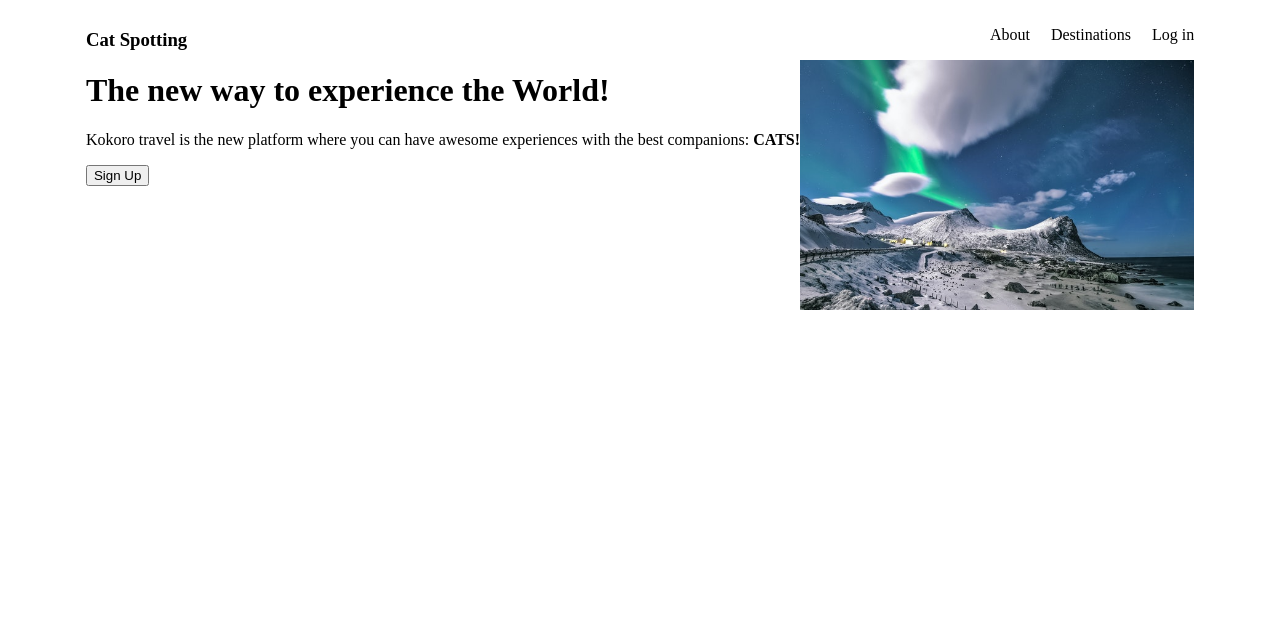
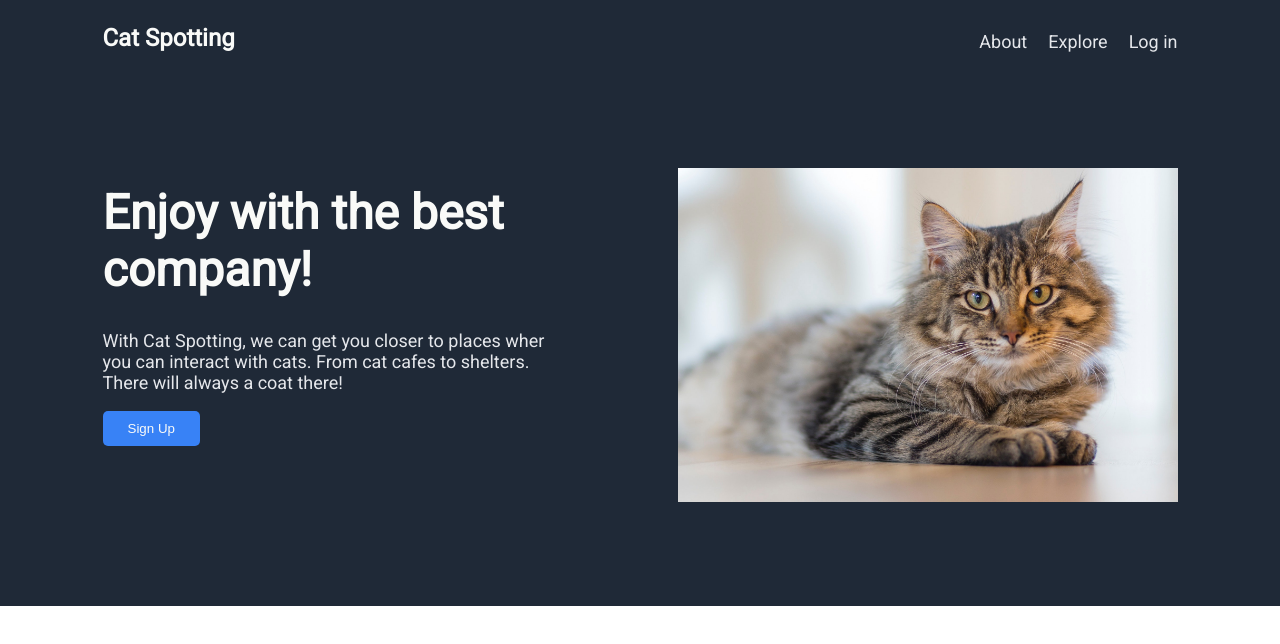
Before and after one commit to Oscsalven/TOP-project-langing-page, a plain HTML site: page index.html in a window 1280 px wide. Drawn offline with Linux system fonts and the light colour scheme.

Commit message:
Finished first container

```diff
--- a/index.html
+++ b/index.html
@@ -5,24 +5,25 @@
     <meta http-equiv="X-UA-Compatible" content="IE=edge">
     <meta name="viewport" content="width=device-width, initial-scale=1.0">
     <link rel="stylesheet" href="styles/styles.css">
+    <link href="https://fonts.googleapis.com/css2?family=Roboto&display=swap" rel="stylesheet"> <!-- Fonts used -->
     <title>Cat Spotting</title>
 </head>
 <body>
     <div id="first-container">
         <div class="left-column">
-            <h3>Cat Spotting</h3>
-            <h1>The new way to experience the World!</h1>
-            <p>Kokoro travel is the new platform where you can have awesome experiences with the best companions: <strong>CATS!</strong></p>
-            <button>Sign Up</button>
+            <h3 class="header-logo">Cat Spotting</h3>
+            <h1 class="title">Enjoy with the best company!</h1>
+            <p class="description">With Cat Spotting, we can get you closer to places wher you can interact with cats. From cat cafes to shelters. There will always a coat there!</p>
+            <button class="sign-up-button">Sign Up</button>
         </div>
         <div class="right-column">
             <ul class="header-menu">
-                <li>About</li>
-                <li>Destinations</li>
-                <li>Log in</li>
+                <li><a class="header-link" href="https://en.wikipedia.org/wiki/Cat">About</a></li>
+                <li><a class="header-link" href="https://en.wikipedia.org/wiki/Cat">Explore</a></li>
+                <li><a class="header-link" href="https://en.wikipedia.org/wiki/Cat">Log in</a></li>
             </ul>
             <div class="Front-image">
-                <img class="front-image" src="styles/images/Top-image.jpg" alt="Front-cat-picture">
+                <img class="front-image" src="styles/images/pexels-inge-wallumrød-177809.jpg" alt="Front-cat-picture">
             </div>
         </div>
     </div>
--- a/styles/styles.css
+++ b/styles/styles.css
@@ -1,6 +1,8 @@
 body {
     display: flex;
     flex-direction: column;
+    font-family: 'Roboto', sans-serif;
+    margin: 0;
 }
 
 .header-menu {
@@ -8,19 +10,50 @@ body {
     justify-content: right;
     gap: 21px;
     list-style-type: none;
+    padding-bottom: 100px;
+    padding-top: 15px;
+}
+
+.header-logo {
+    padding-bottom: 100px;
+    padding-top: auto;
+    font-size: 24px;
+    color: #F9FAF8;
+}
+
+.header-link, .description {
+    font-size: 18px;
+    text-decoration: none;
+    color: #E5E7EB;
 }
 
 #first-container {
     display: flex;
     justify-content: center;
-    margin-top: 2px;
+    background-color: #1f2937;
+    gap: 75px;
 }
 
 .front-image {
-    height: 250px;
-    width: auto;
+    width: 500px;
+    height: auto;
+    padding-bottom: 100px;
 }
 
-/* .left-column, .right-column {
-    padding-top: 8px;
-} */
+.title {
+    width: 500px;
+    font-size: 48px;
+    color: #F9FAF8;
+}
+
+.description {
+    width: 450px;
+}
+
+.sign-up-button {
+    background-color: #3882f6;
+    color: #F9FAF8;
+    padding: 10px 25px;
+    border: none;
+    border-radius: 5px;
+}
```
